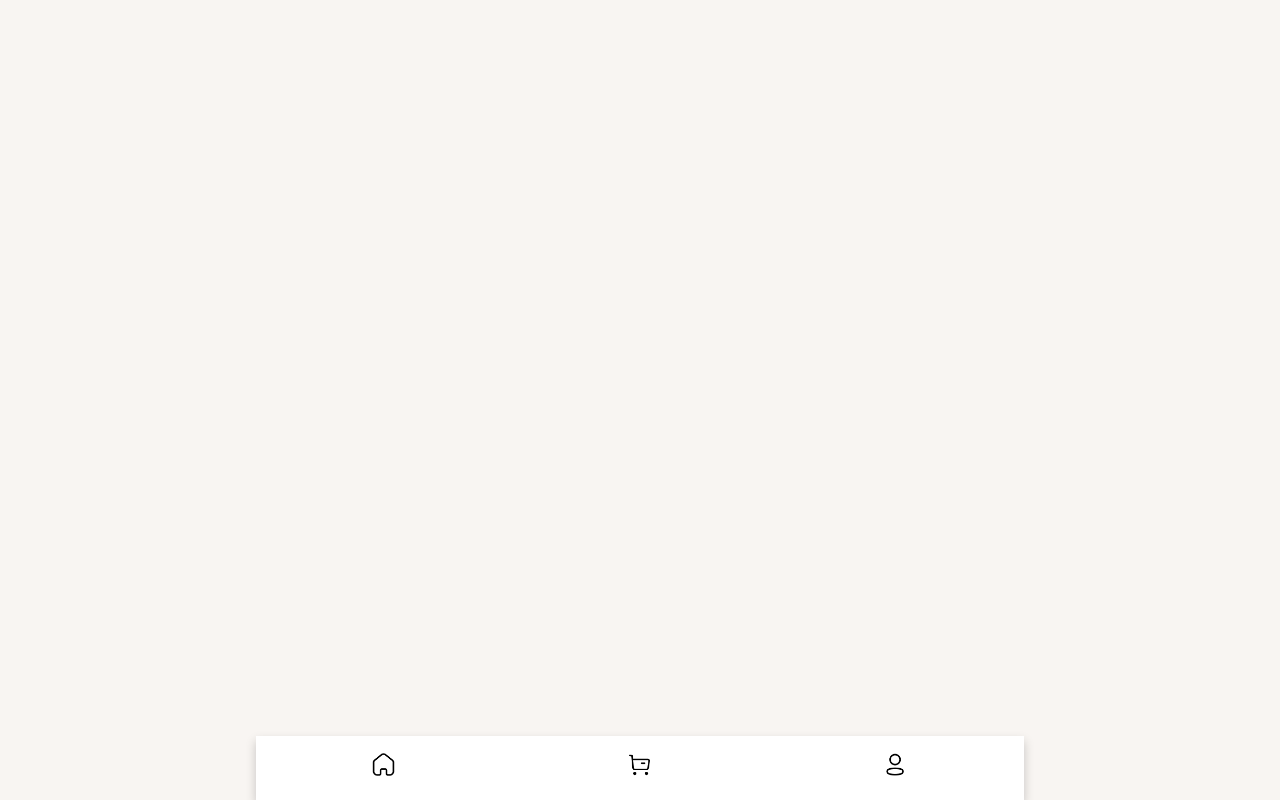
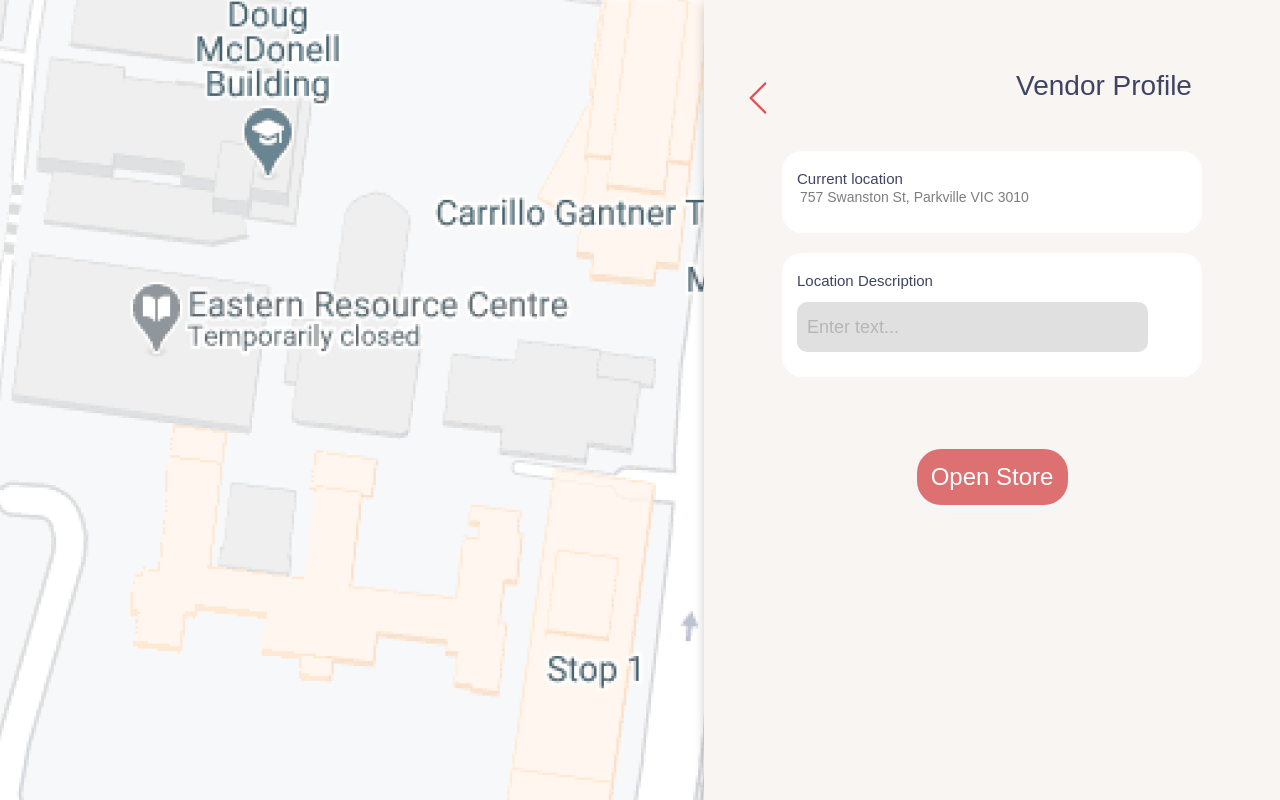
Before and after one commit to techn0mancr/snaccs-in-a-van, a Vue app in the folder frontend/: page /vendor/profile in a window 1280 px wide. Built offline with nearby package versions, Linux system fonts and the light colour scheme.

Commit message:
Added vendor profile page

```diff
--- a/frontend/src/App.tsx
+++ b/frontend/src/App.tsx
@@ -18,6 +18,7 @@ import OrderDetails from "./pages/orderDetails";
 import Menu from "./pages/menu";
 import AddToCart from "./components/addToCart";
 import VendorLogin from "./pages/vendorLogin";
+import VendorProfile from "./pages/vendorProfile";
 
 axios.defaults.withCredentials = true;
 axios.defaults.baseURL = "http://localhost:48080/api";
@@ -36,6 +37,7 @@ function App() {
       <Router history={history}>
         <Switch>
         <Route exact path="/vendor/login" component={VendorLogin} />
+        <Route exact path="/vendor/profile" component={VendorProfile} />
           <div>
             <Nav />
             <Route exact path="/" />
--- a/frontend/src/api.tsx
+++ b/frontend/src/api.tsx
@@ -124,7 +124,7 @@ export function vendorLogin(email: String, password: String) {
   const endpoint = `${BASE_URL}/vendor/login`;
   return axios.patch(endpoint, {email, password}).then(
     (response) => {
-      history.push("/vendor/geolocation");
+      history.push("/vendor/profile");
       console.log(response);
     },
     (error) => {
@@ -150,17 +150,18 @@ function vendorLogout() {
 //   return axios.get(endpoint);
 // }
 
-// function setVendorLocation(vendorId: String) {
-//   const endpoint = `${BASE_URL}/vendor/${vendorId}/update/location`;
-//   return axios.post(endpoint, { vendorId }).then(
-//     (response) => {
-//       console.log(response);
-//     },
-//     (error) => {
-//       console.log(error);
-//     }
-//   );
-// }
+export function setVendorLocation(locationDescription: string, geolocation: Array<number> ) {
+  const endpoint = `${BASE_URL}/vendor/update/location`;
+  return axios.patch(endpoint, { locationDescription, geolocation }).then(
+    (response) => {
+      history.push("/vendor/orders");
+      console.log(response);
+    },
+    (error) => {
+      console.log(error);
+    }
+  );
+}
 
 // function setVendorAvailability(vendorId: String) {
 //   const endpoint = `${BASE_URL}/vendor/${vendorId}/update/status`;
--- a/frontend/src/pages/vendorProfile.css
+++ b/frontend/src/pages/vendorProfile.css
@@ -1,10 +1,3 @@
-body {
-    background-color: #F8F5F2;
-    font-family: 'Poppins', sans-serif;
-    color: #3E4462;
-
-}
-
 .split {
     height: 100%;
     width: 45%;
@@ -19,7 +12,6 @@ body {
     box-shadow: 0 5px 10px 0 rgba(0,0,0,.2);
 }
 
-
 .container {
     background-color: #FFFFFF;
     width: 420px;
@@ -32,7 +24,7 @@ body {
 }
 
 
-input[type=text] {
+input[type=text].vendorProfile {
     background-color: #C4C4C4;
     border-radius: 10px;
     border: none;
@@ -47,7 +39,7 @@ input[type=text] {
     padding: 15px 10px;
 }
 
-input[type=image] {
+input[type=image].vendorProfile {
     height: 50px;
     width: 50px;
     float: left;
--- /dev/null
+++ b/frontend/src/pages/vendorProfile.tsx
@@ -0,0 +1,78 @@
+import React from 'react';
+import './vendorProfile.css';
+import { Link } from 'react-router-dom'
+import leftArrow from "../img/leftArrow.png";
+import history from "../history";
+import { setVendorLocation } from '../api';
+import map from "../img/map.png";
+
+class Header extends React.Component {
+    render() {
+        return (
+            <div className="title">
+                <br/><br/>
+                <input className="vendorProfile" type="image" src={leftArrow} onClick={() => history.goBack()}/>
+                <h1>Vendor Profile</h1>
+                <br/>
+            </div>
+        )
+    }
+}
+
+class Description extends React.Component {
+
+    state = {
+        desc: "",
+        geolocation: [-37.7999432,144.9616192],
+    };
+
+    handleChange = (event: { target: { name: any; value: String; }; }) => {
+        this.setState({ [event.target.name]: event.target.value });
+    }
+
+    handleSubmit = (event: { preventDefault: () => void; }) => {
+        event.preventDefault();
+
+        const { desc, geolocation } = this.state;
+        setVendorLocation(desc, geolocation);
+    }
+
+    render() {
+    const { desc } = this.state;
+    return (
+        <div>
+            <div className="container">
+                <h2>Current location</h2>
+                <p>757 Swanston St, Parkville VIC 3010</p>
+            </div>
+
+            <form onSubmit={this.handleSubmit}>
+                <div className="container">
+                <label id="location"><h2>Location Description</h2></label>
+                <input className="vendorProfile" type="text" placeholder="Enter text..." name="desc" value={desc} onChange={this.handleChange} required />
+            </div>
+                <br/><br/><br/>
+                <button type="submit" value="open" className="open">Open Store</button>
+            </form>
+        </div>
+    )}
+}
+
+class VendorProfile extends React.Component {
+    render() {
+        return (
+            <div>
+                <div className="split left">
+                    <img className="vendorProfile" src={map} />
+                </div>
+
+                <div className="split right">
+                    <Header />
+                    <Description />
+                </div>
+            </div>
+        )
+    }
+}
+
+export default VendorProfile
```
Also changed, not shown: frontend/src/pages/vendorLogin.html (deleted, +0 -18 lines).
